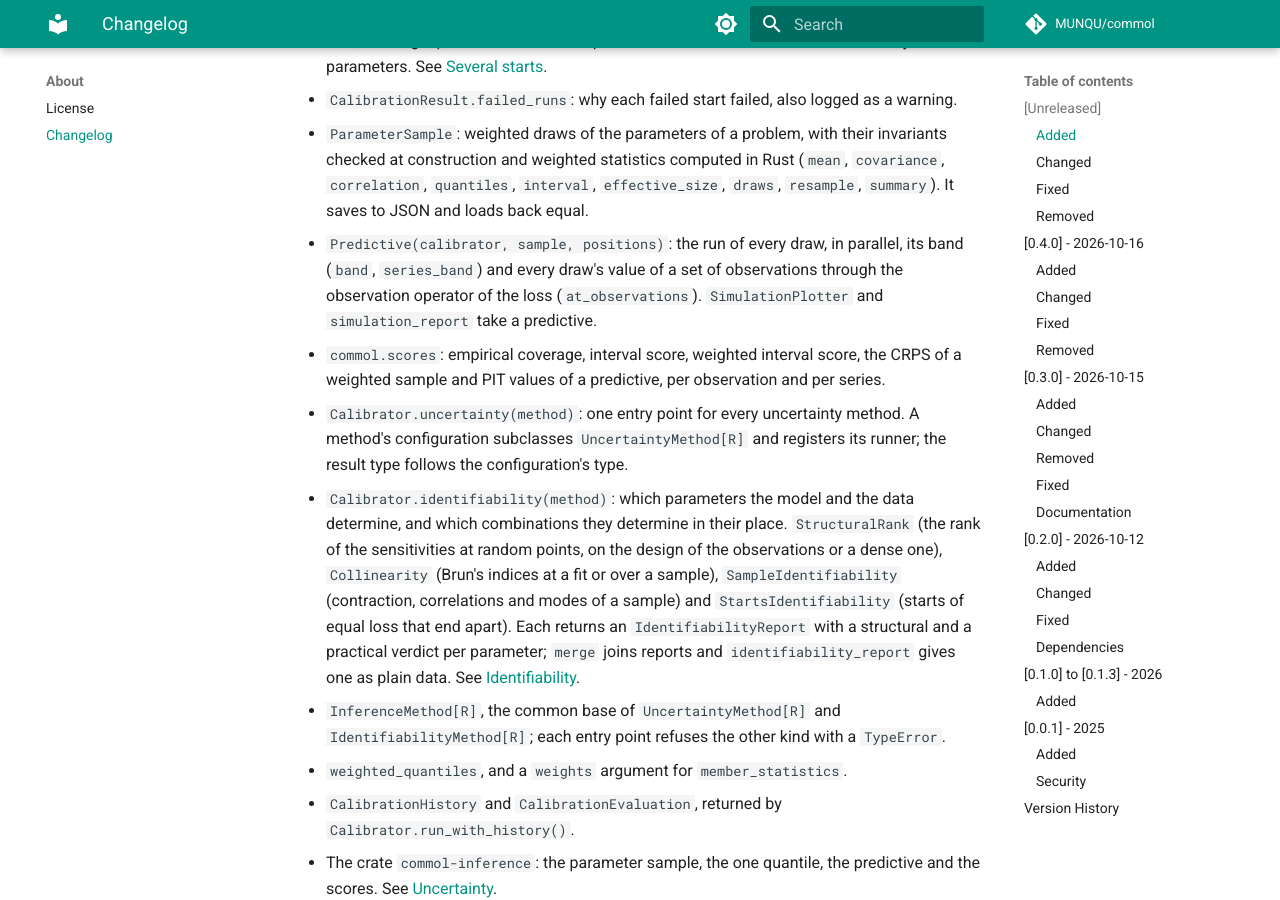
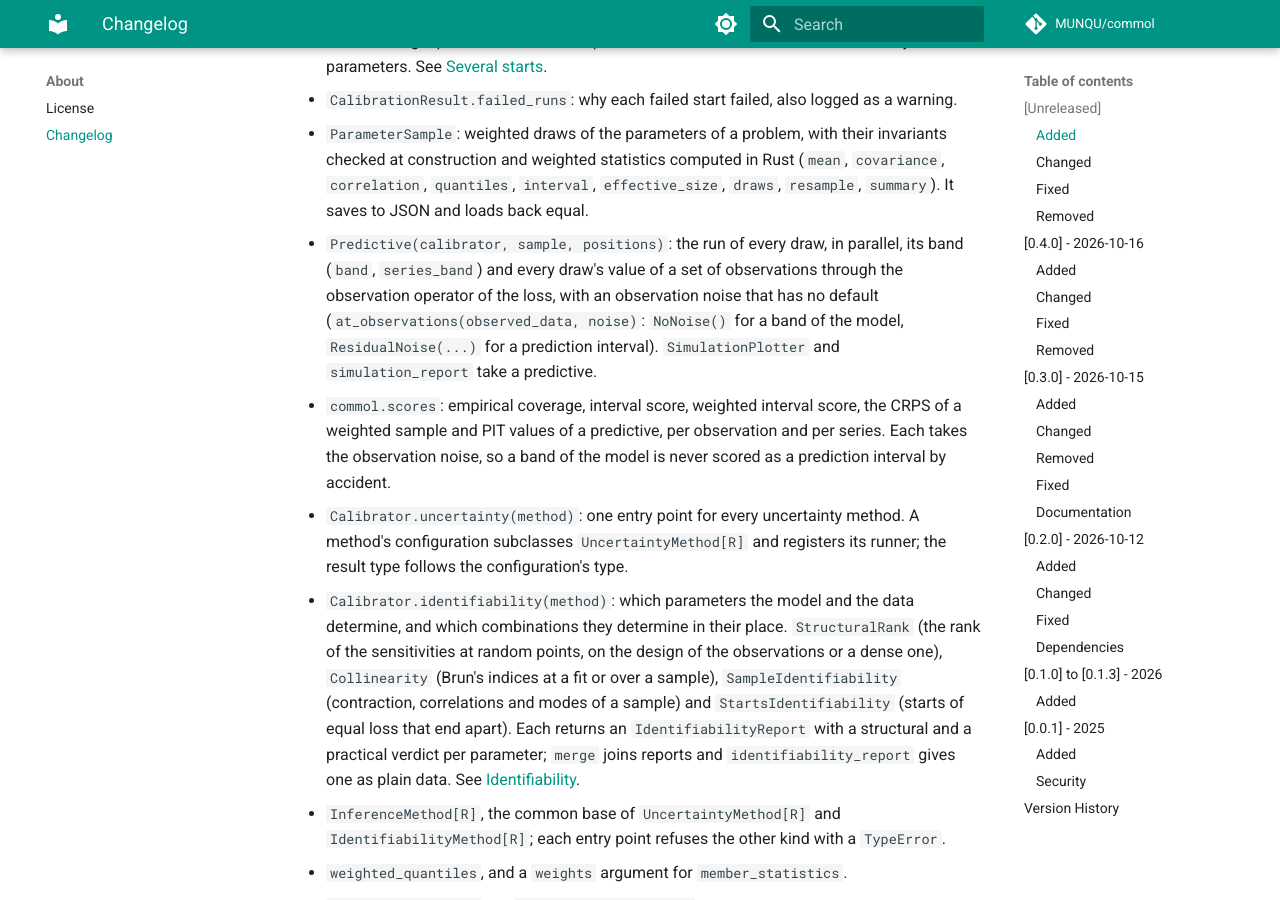
Before and after one commit to MUNQU/commol, an MkDocs documentation site: the page built from docs/about/changelog.md, in a window 1280 px wide and 900 px high, scrolled down 522 px. Built offline with MkDocs 1.6.1 and Material for MkDocs 9.7.7, drawn with Linux system fonts in a browser that asks for light colours; comment, search, counter and statistics services are not loaded; the version menu is left out; some of the changed text lies outside the part shown.

Commit message:
docs(changelog): fold the noise argument into the unreleased entries

```diff
--- a/docs/about/changelog.md
+++ b/docs/about/changelog.md
@@ -27,12 +27,15 @@ and this project adheres to [Semantic Versioning](https://semver.org/spec/v2.0.0
   back equal.
 - `Predictive(calibrator, sample, positions)`: the run of every draw, in
   parallel, its band (`band`, `series_band`) and every draw's value of a set
-  of observations through the observation operator of the loss
-  (`at_observations`). `SimulationPlotter` and `simulation_report` take a
+  of observations through the observation operator of the loss, with an
+  observation noise that has no default (`at_observations(observed_data,
+  noise)`: `NoNoise()` for a band of the model, `ResidualNoise(...)` for a
+  prediction interval). `SimulationPlotter` and `simulation_report` take a
   predictive.
 - `commol.scores`: empirical coverage, interval score, weighted interval score,
   the CRPS of a weighted sample and PIT values of a predictive, per
-  observation and per series.
+  observation and per series. Each takes the observation noise, so a band of
+  the model is never scored as a prediction interval by accident.
 - `Calibrator.uncertainty(method)`: one entry point for every uncertainty
   method. A method's configuration subclasses `UncertaintyMethod[R]` and
   registers its runner; the result type follows the configuration's type.
```
Also changed, not shown: other parts of docs/about/changelog.md (+0 -8 lines).
